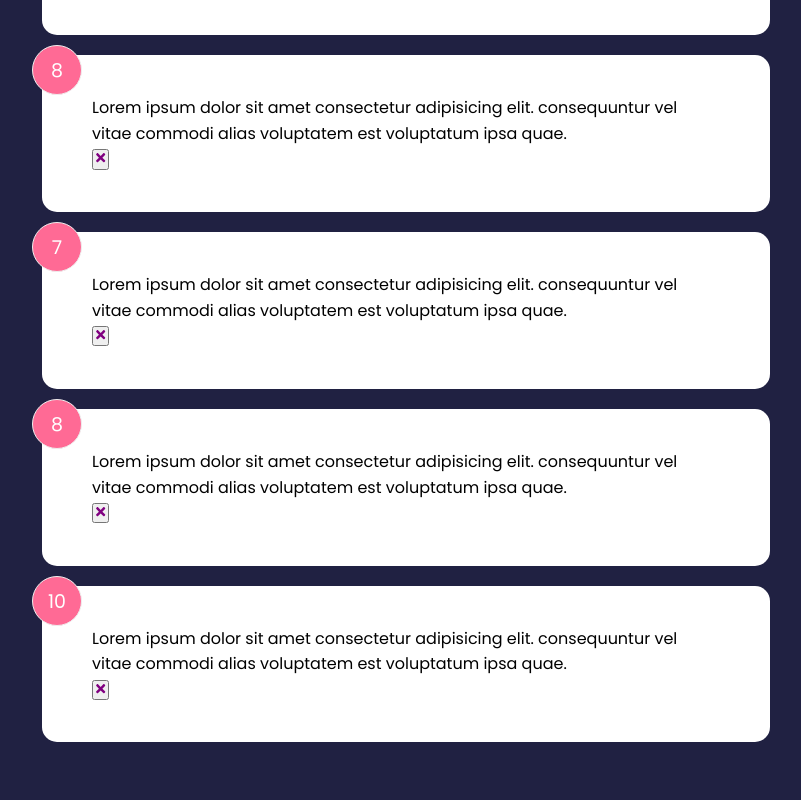
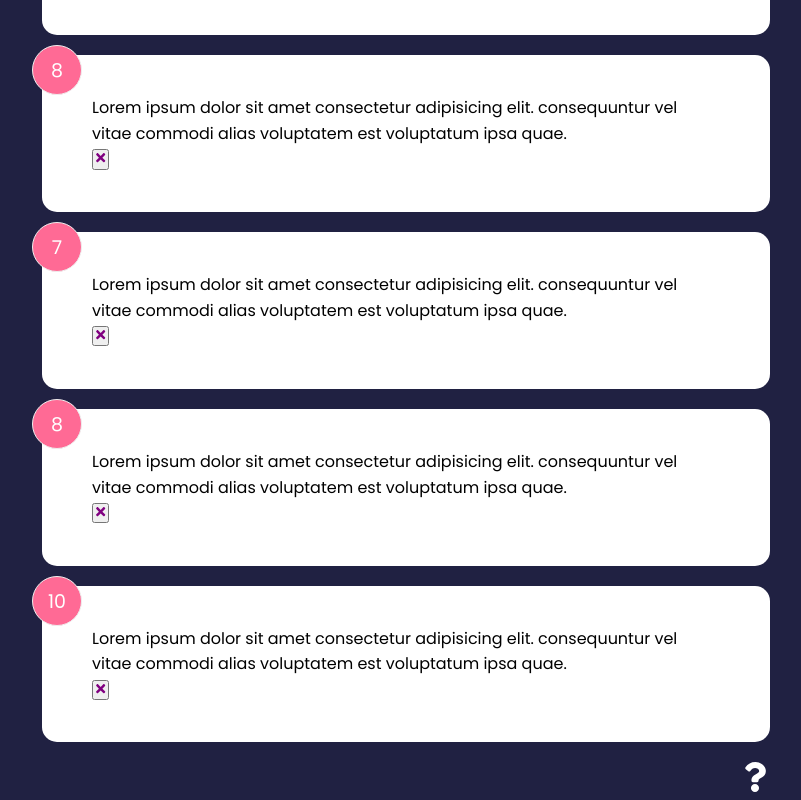
Before and after one commit to Samuellaudev/feedback-app, a React (Create React App) app: page / in a window 1280 px wide. Shown: the part 757-1557 px from the top of the page, without its empty margins (234-1035 px from the left). Before the commit the page ends 1519 px from the top, so only its background shows below. Built offline with nearby package versions, Linux system fonts and the light colour scheme.

Commit message:
27. Creating Links (v5 & v6) 5 分鐘 (AboutIconLink.jsx; <Link>)

```diff
--- a/src/App.js
+++ b/src/App.js
@@ -5,6 +5,7 @@
 import FeedbackList from "./components/FeedbackList";
 import FeedbackStats from "./components/FeedbackStats";
 import FeedbackForm from "./components/FeedbackForm";
+import AboutIconLink from "./components/AboutIconLink";
 import FeedbackData from "./data/FeedbackData";
 import AboutPage from "../src/pages/AboutPage";
 
@@ -37,6 +38,7 @@
 									feedbacks={feedbacks}
 									handleDelete={deleteFeedback}
 								/>
+								<AboutIconLink />
 							</>
 						}
 					></Route>
--- /dev/null
+++ b/src/components/AboutIconLink.jsx
@@ -0,0 +1,15 @@
+import React from "react";
+import { FaQuestion } from "react-icons/fa";
+import { Link } from "react-router-dom";
+
+function AboutIconLink() {
+	return (
+		<div className="about-link">
+			<Link to={{ pathname: "/about" }}>
+				<FaQuestion size={30} />
+			</Link>
+		</div>
+	);
+}
+
+export default AboutIconLink;
--- a/src/pages/AboutPage.jsx
+++ b/src/pages/AboutPage.jsx
@@ -1,4 +1,5 @@
 import React from "react";
+import { Link } from "react-router-dom";
 import Card from "../components/shared/Card";
 
 function AboutPage() {
@@ -12,7 +13,7 @@
 				</p>
 				<p>Version: 1.0.0</p>
 				<p>
-					<a href="/">Back To Home</a>
+					<Link to="/">Back To Home</Link>
 				</p>
 			</div>
 		</Card>
```
